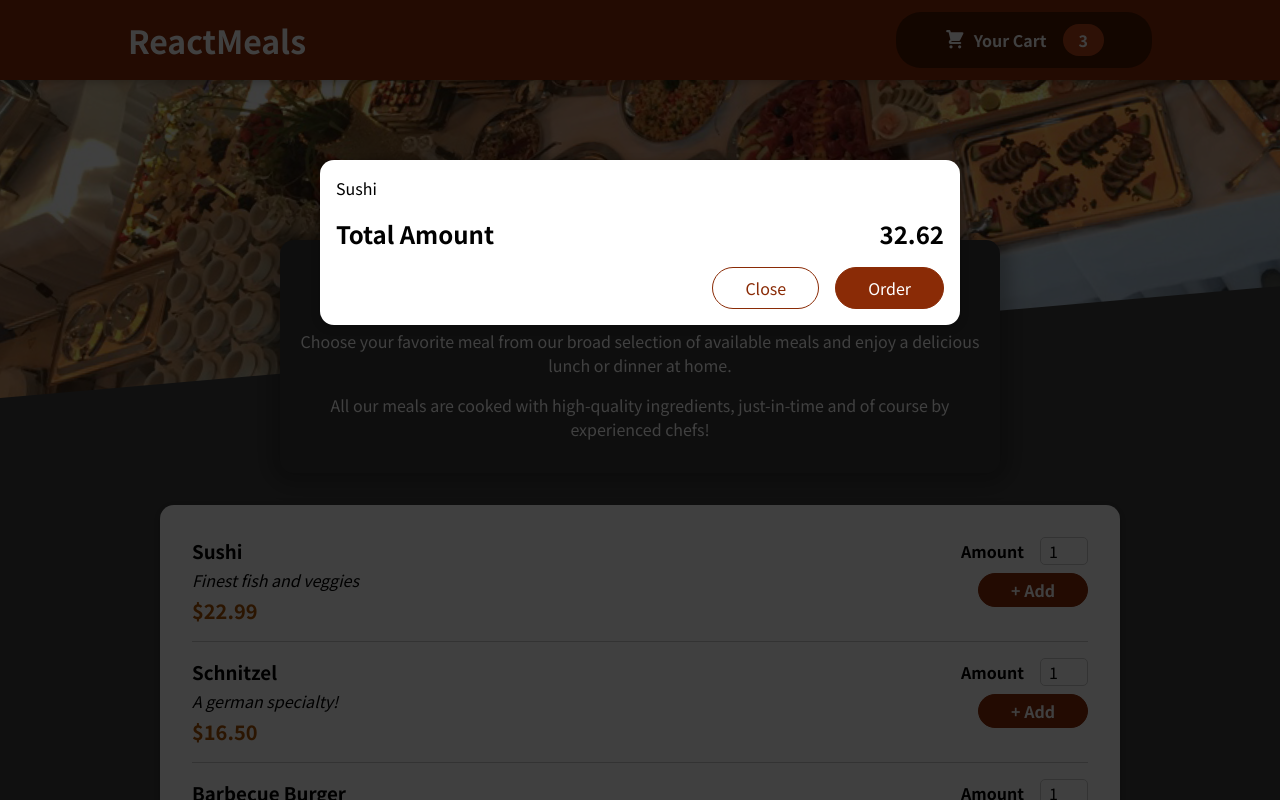
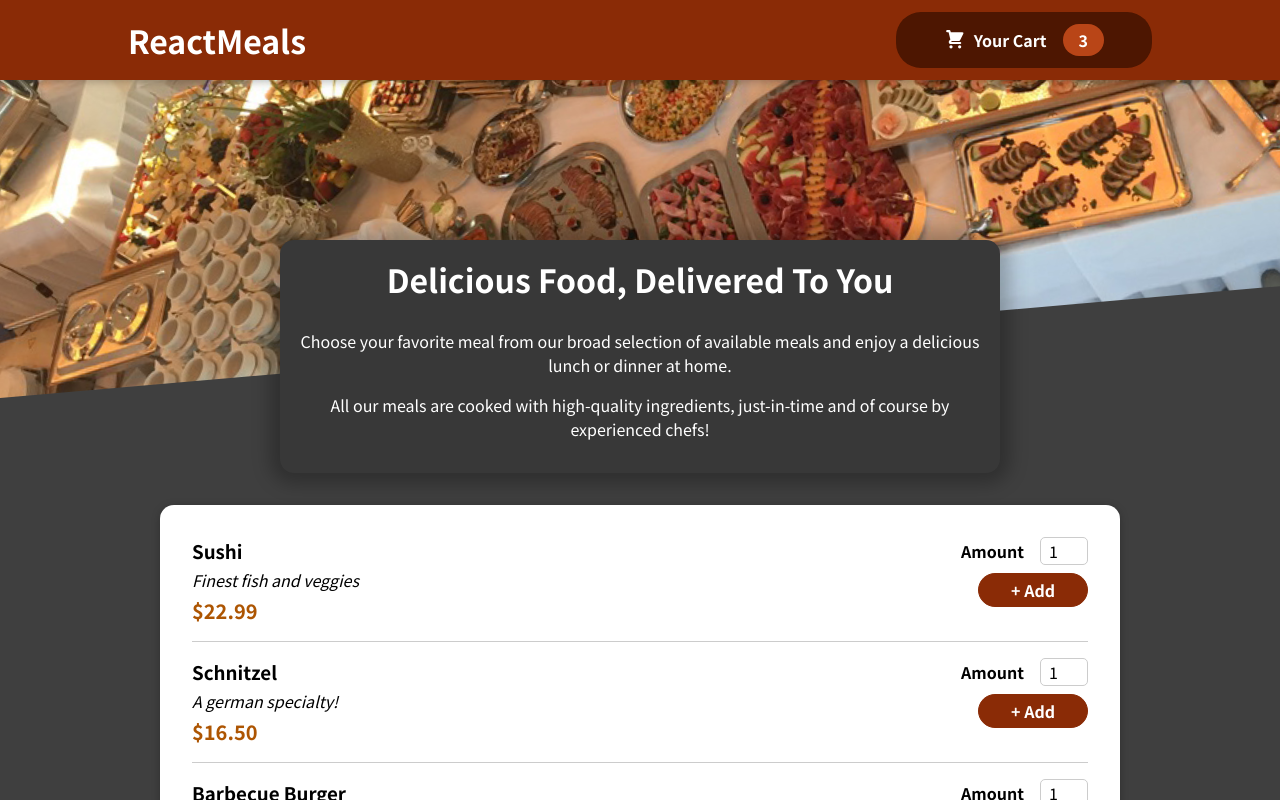
Before and after one commit to pablomaribondo/food-order-app, a React (Create React App) app: page / in a window 1280 px wide. Shown: the top 800 px of the page. Built offline with nearby package versions, Linux system fonts and the light colour scheme; the HTML template or start-up script is replaced by a standard one.

Commit message:
feat: manage cart & modal state

```diff
--- a/src/App.tsx
+++ b/src/App.tsx
@@ -1,4 +1,4 @@
-import { FC } from 'react';
+import { FC, useState } from 'react';
 
 import Header from './components/Layout/Header';
 import Meals from './components/Meals/Meals';
@@ -6,10 +6,20 @@ import Cart from './components/Cart/Cart';
 import './App.css';
 
 const App: FC = () => {
+  const [cartIsShown, setCartIsShown] = useState(false);
+
+  const showCartHandler = () => {
+    setCartIsShown(true);
+  };
+
+  const hideCartHandler = () => {
+    setCartIsShown(false);
+  };
+
   return (
     <>
-      <Cart />
-      <Header />
+      {cartIsShown && <Cart onClose={hideCartHandler} />}
+      <Header onShowCart={showCartHandler} />
       <main>
         <Meals />
       </main>
--- a/src/components/Cart/Cart.tsx
+++ b/src/components/Cart/Cart.tsx
@@ -3,12 +3,14 @@ import { FC } from 'react';
 import Modal from '../UI/Modal/Modal';
 import styles from './Cart.module.css';
 
-interface CartProps {}
+interface CartProps {
+  onClose: () => void;
+}
 
 const cartItems = [{ id: 'c1', name: 'Sushi', amount: 2, price: 12.99 }];
-const Cart: FC<CartProps> = () => {
+const Cart: FC<CartProps> = ({ onClose }) => {
   return (
-    <Modal>
+    <Modal onClose={onClose}>
       <ul className={styles['cart-items']}>
         {cartItems.map(item => (
           <li key={item.id}>{item.name}</li>
@@ -19,7 +21,11 @@ const Cart: FC<CartProps> = () => {
         <span>32.62</span>
       </div>
       <div className={styles.actions}>
-        <button type="button" className={styles['button--alt']}>
+        <button
+          type="button"
+          className={styles['button--alt']}
+          onClick={onClose}
+        >
           Close
         </button>
         <button type="button" className={styles.button}>
--- a/src/components/Layout/Header.tsx
+++ b/src/components/Layout/Header.tsx
@@ -4,14 +4,16 @@ import mealsImage from '../../assets/meals.jpg';
 import HeaderCartButton from './HeaderCartButton';
 import styles from './Header.module.css';
 
-interface HeaderProps {}
+interface HeaderProps {
+  onShowCart: () => void;
+}
 
-const Header: FC<HeaderProps> = () => {
+const Header: FC<HeaderProps> = ({ onShowCart }) => {
   return (
     <>
       <header className={styles.header}>
         <h1>ReactMeals</h1>
-        <HeaderCartButton />
+        <HeaderCartButton onClick={onShowCart} />
       </header>
       <div className={styles['main-image']}>
         <img src={mealsImage} alt="A table full of delicious food!" />
--- a/src/components/Layout/HeaderCartButton.tsx
+++ b/src/components/Layout/HeaderCartButton.tsx
@@ -3,11 +3,13 @@ import { FC } from 'react';
 import CartIcon from '../Cart/CartIcon';
 import styles from './HeaderCartButton.module.css';
 
-interface HeaderCartButtonProps {}
+interface HeaderCartButtonProps {
+  onClick: () => void;
+}
 
-const HeaderCartButton: FC<HeaderCartButtonProps> = () => {
+const HeaderCartButton: FC<HeaderCartButtonProps> = ({ onClick }) => {
   return (
-    <button className={styles.button} type="button">
+    <button className={styles.button} type="button" onClick={onClick}>
       <span className={styles.icon}>
         <CartIcon />
       </span>
--- a/src/components/UI/Modal/Modal.tsx
+++ b/src/components/UI/Modal/Modal.tsx
@@ -6,14 +6,15 @@ import ModalOverlay from './ModalOverlay';
 
 interface ModalProps {
   children: ReactNode;
+  onClose: () => void;
 }
 
 const portalElement = document.getElementById('overlays')!;
 
-const Modal: FC<ModalProps> = ({ children }) => {
+const Modal: FC<ModalProps> = ({ children, onClose }) => {
   return (
     <>
-      {createPortal(<ModalBackdrop />, portalElement)}
+      {createPortal(<ModalBackdrop onClose={onClose} />, portalElement)}
       {createPortal(<ModalOverlay>{children}</ModalOverlay>, portalElement)}
     </>
   );
--- a/src/components/UI/Modal/ModalBackdrop.tsx
+++ b/src/components/UI/Modal/ModalBackdrop.tsx
@@ -2,10 +2,12 @@ import { FC } from 'react';
 
 import styles from './Modal.module.css';
 
-interface ModalBackdropProps {}
+interface ModalBackdropProps {
+  onClose: () => void;
+}
 
-const ModalBackdrop: FC<ModalBackdropProps> = () => {
-  return <div className={styles.backdrop} />;
+const ModalBackdrop: FC<ModalBackdropProps> = ({ onClose }) => {
+  return <div className={styles.backdrop} onClick={onClose} />;
 };
 
 export default ModalBackdrop;
```
